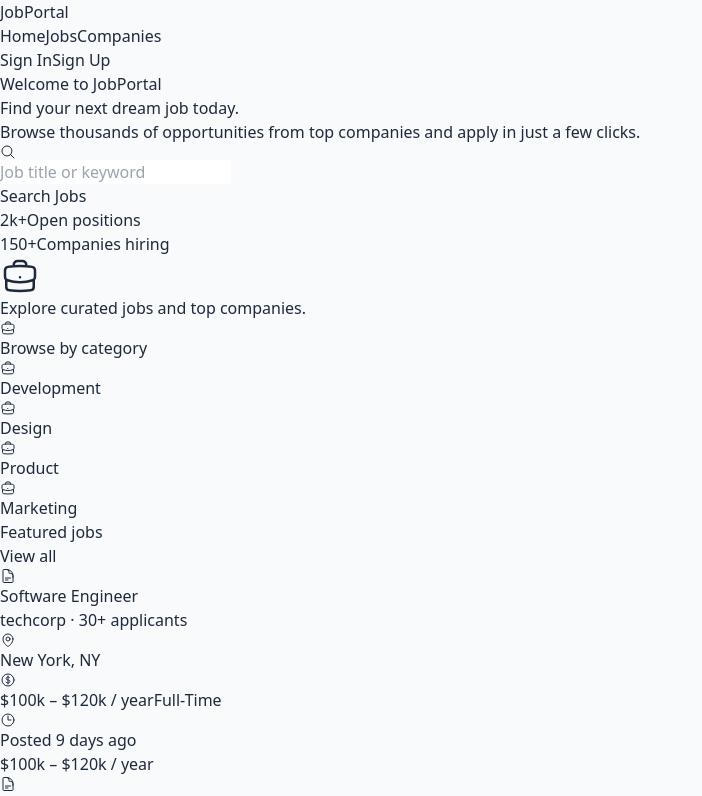
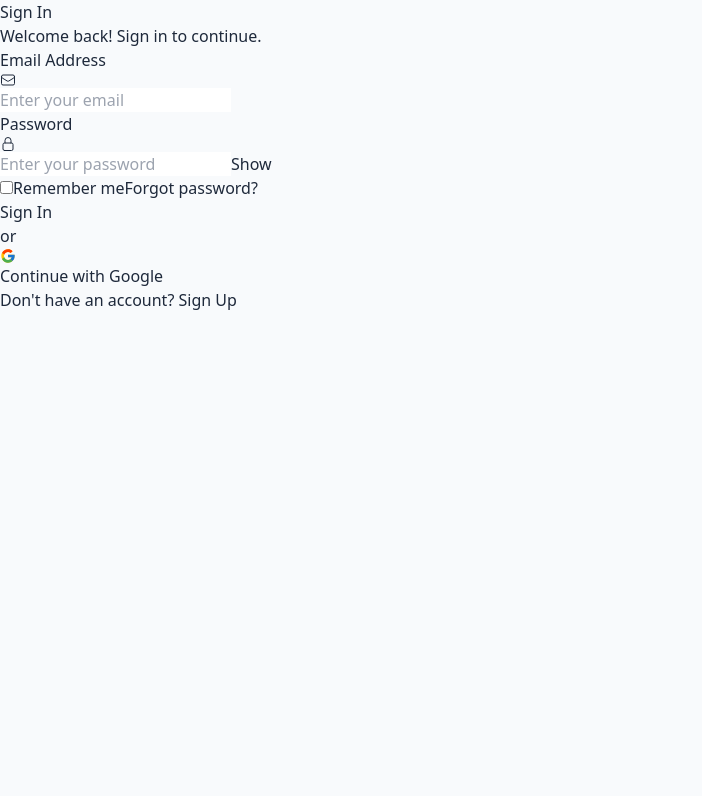
Before and after one commit to Bisrat-19/JobPortal, a React (Vite) app: page / in a window 1280 px wide. Shown: the top 796 px of the page, without its empty margins (0-702 px from the left). Built offline with nearby package versions, Linux system fonts and the light colour scheme.

Commit message:
feat: implement authentication routes and RequireAuth component

```diff
--- a/src/App.tsx
+++ b/src/App.tsx
@@ -10,13 +10,25 @@ import SignUpPage from "./pages/SignUpPage";
 import NotFoundPage from "./pages/NotFoundPage";
 import CompanyDetailsPage from "./pages/CompanyDetailsPage";
 import SavedJobsPage from "./pages/SavedJobsPage";
+import RequireAuth from "./routes/RequireAuth";
 
 const App = () => {
   return (
     <Routes>
-      {/* routes that share the main layout */}
-      <Route element={<MainLayout />}>
-        <Route path="/" element={<HomePage />} />
+      {/* public auth routes */}
+      <Route path="/" element={<SignInPage />} />
+      <Route path="/signin" element={<SignInPage />} />
+      <Route path="/signup" element={<SignUpPage />} />
+
+      {/* routes that share the main layout and require auth */}
+      <Route
+        element={
+          <RequireAuth>
+            <MainLayout />
+          </RequireAuth>
+        }
+      >
+        <Route path="/home" element={<HomePage />} />
         <Route path="/jobs" element={<JobsPage />} />
         <Route path="/jobs/:jobId" element={<JobDetailsPage />} />
         <Route path="/jobs/:jobId/apply" element={<JobApplicationPage />} />
@@ -25,10 +37,6 @@ const App = () => {
         <Route path="/companies/:companyId" element={<CompanyDetailsPage />} />
       </Route>
 
-      {/* auth routes */}
-      <Route path="/signin" element={<SignInPage />} />
-      <Route path="/signup" element={<SignUpPage />} />
-
       {/* catch-all route */}
       <Route path="*" element={<NotFoundPage />} />
     </Routes>
--- a/src/components/Navbar.tsx
+++ b/src/components/Navbar.tsx
@@ -46,7 +46,7 @@ const Navbar = () => {
 
         <nav className="flex items-center gap-6">
           <NavLink
-            to="/"
+            to="/home"
             className={({ isActive }) =>
               isActive
                 ? `${linkBase} text-slate-900 border-b-2 border-emerald-600 pb-1`
--- a/src/pages/SignInPage.tsx
+++ b/src/pages/SignInPage.tsx
@@ -1,14 +1,22 @@
-import { useState } from "react";
+import { useEffect, useState } from "react";
 import { Link, useNavigate } from "react-router-dom";
 import { HiOutlineLockClosed, HiOutlineEnvelope } from "react-icons/hi2";
+import { FcGoogle } from "react-icons/fc";
 import { useAuth } from "../hooks/useAuth";
 
 const SignInPage = () => {
     const navigate = useNavigate();
-    const { signIn } = useAuth();
+    const { signIn, isAuthenticated } = useAuth();
+
+    useEffect(() => {
+        if (isAuthenticated) {
+            navigate("/home", { replace: true });
+        }
+    }, [isAuthenticated, navigate]);
 
     const [email, setEmail] = useState("");
     const [password, setPassword] = useState("");
+    const [showPassword, setShowPassword] = useState(false);
     const [remember, setRemember] = useState(false);
     const [loading, setLoading] = useState(false);
     const [error, setError] = useState<string | null>(null);
@@ -27,7 +35,8 @@ const SignInPage = () => {
             if (remember) {
                 localStorage.setItem("jobportal:lastEmail", email);
             }
-            navigate("/");
+            // clear sensitive fields after successful login
+            setPassword("");
         } catch {
             setError("Sign in failed. Please try again.");
         } finally {
@@ -49,7 +58,7 @@ const SignInPage = () => {
                     </p>
                 )}
 
-                <form onSubmit={handleSubmit} className="space-y-4">
+                <form onSubmit={handleSubmit} className="space-y-4" autoComplete="off">
                     <div className="space-y-1 text-sm">
                         <label className="block text-slate-700">Email Address</label>
                         <div className="flex items-center gap-2 rounded-md border border-slate-300 px-3 py-2 focus-within:ring-2 focus-within:ring-emerald-500">
@@ -60,6 +69,7 @@ const SignInPage = () => {
                                 onChange={(e) => setEmail(e.target.value)}
                                 className="w-full text-sm outline-none border-none bg-transparent"
                                 placeholder="Enter your email"
+                                autoComplete="off"
                             />
                         </div>
                     </div>
@@ -69,12 +79,20 @@ const SignInPage = () => {
                         <div className="flex items-center gap-2 rounded-md border border-slate-300 px-3 py-2 focus-within:ring-2 focus-within:ring-emerald-500">
                             <HiOutlineLockClosed className="text-slate-400" />
                             <input
-                                type="password"
+                                type={showPassword ? "text" : "password"}
                                 value={password}
                                 onChange={(e) => setPassword(e.target.value)}
                                 className="w-full text-sm outline-none border-none bg-transparent"
                                 placeholder="Enter your password"
+                                autoComplete="new-password"
                             />
+                            <button
+                                type="button"
+                                onClick={() => setShowPassword((v) => !v)}
+                                className="text-xs text-slate-500 hover:text-slate-700"
+                            >
+                                {showPassword ? "Hide" : "Show"}
+                            </button>
                         </div>
                     </div>
 
@@ -105,6 +123,20 @@ const SignInPage = () => {
                     </button>
                 </form>
 
+                <div className="flex items-center gap-2 text-xs text-slate-400">
+                    <span className="h-px flex-1 bg-slate-200" />
+                    <span>or</span>
+                    <span className="h-px flex-1 bg-slate-200" />
+                </div>
+
+                <button
+                    type="button"
+                    className="w-full inline-flex items-center justify-center gap-2 rounded-md border border-slate-200 bg-white px-4 py-2 text-sm font-medium text-slate-700 hover:bg-slate-50"
+                >
+                    <FcGoogle className="h-4 w-4" />
+                    <span>Continue with Google</span>
+                </button>
+
                 <p className="text-xs text-center text-slate-600">
                     Don&apos;t have an account?{" "}
                     <Link to="/signup" className="text-emerald-600 hover:underline">
--- a/src/pages/SignUpPage.tsx
+++ b/src/pages/SignUpPage.tsx
@@ -1,16 +1,25 @@
-import { useState } from "react";
+import { useEffect, useState } from "react";
 import { Link, useNavigate } from "react-router-dom";
 import { HiOutlineLockClosed, HiOutlineEnvelope, HiOutlineUser } from "react-icons/hi2";
+import { FcGoogle } from "react-icons/fc";
 import { useAuth } from "../hooks/useAuth";
 
 const SignUpPage = () => {
     const navigate = useNavigate();
-    const { signUp } = useAuth();
+    const { signUp, isAuthenticated } = useAuth();
+
+    useEffect(() => {
+        if (isAuthenticated) {
+            navigate("/home", { replace: true });
+        }
+    }, [isAuthenticated, navigate]);
 
     const [name, setName] = useState("");
     const [email, setEmail] = useState("");
     const [password, setPassword] = useState("");
     const [confirmPassword, setConfirmPassword] = useState("");
+    const [showPassword, setShowPassword] = useState(false);
+    const [showConfirmPassword, setShowConfirmPassword] = useState(false);
     const [loading, setLoading] = useState(false);
     const [error, setError] = useState<string | null>(null);
 
@@ -36,7 +45,9 @@ const SignUpPage = () => {
         setLoading(true);
         try {
             await signUp(name, email, password);
-            navigate("/");
+            // clear sensitive fields after successful signup
+            setPassword("");
+            setConfirmPassword("");
         } catch {
             setError("Sign up failed. Please try again.");
         } finally {
@@ -58,7 +69,7 @@ const SignUpPage = () => {
                     </p>
                 )}
 
-                <form onSubmit={handleSubmit} className="space-y-4">
+                <form onSubmit={handleSubmit} className="space-y-4" autoComplete="off">
                     <div className="space-y-1 text-sm">
                         <label className="block text-slate-700">Full Name</label>
                         <div className="flex items-center gap-2 rounded-md border border-slate-300 px-3 py-2 focus-within:ring-2 focus-within:ring-emerald-500">
@@ -83,6 +94,7 @@ const SignUpPage = () => {
                                 onChange={(e) => setEmail(e.target.value)}
                                 className="w-full text-sm outline-none border-none bg-transparent"
                                 placeholder="Enter your email"
+                                autoComplete="off"
                             />
                         </div>
                     </div>
@@ -92,12 +104,20 @@ const SignUpPage = () => {
                         <div className="flex items-center gap-2 rounded-md border border-slate-300 px-3 py-2 focus-within:ring-2 focus-within:ring-emerald-500">
                             <HiOutlineLockClosed className="text-slate-400" />
                             <input
-                                type="password"
+                                type={showPassword ? "text" : "password"}
                                 value={password}
                                 onChange={(e) => setPassword(e.target.value)}
                                 className="w-full text-sm outline-none border-none bg-transparent"
                                 placeholder="Create a password"
+                                autoComplete="new-password"
                             />
+                            <button
+                                type="button"
+                                onClick={() => setShowPassword((v) => !v)}
+                                className="text-xs text-slate-500 hover:text-slate-700"
+                            >
+                                {showPassword ? "Hide" : "Show"}
+                            </button>
                         </div>
                     </div>
 
@@ -106,12 +126,20 @@ const SignUpPage = () => {
                         <div className="flex items-center gap-2 rounded-md border border-slate-300 px-3 py-2 focus-within:ring-2 focus-within:ring-emerald-500">
                             <HiOutlineLockClosed className="text-slate-400" />
                             <input
-                                type="password"
+                                type={showConfirmPassword ? "text" : "password"}
                                 value={confirmPassword}
                                 onChange={(e) => setConfirmPassword(e.target.value)}
                                 className="w-full text-sm outline-none border-none bg-transparent"
                                 placeholder="Repeat your password"
+                                autoComplete="new-password"
                             />
+                            <button
+                                type="button"
+                                onClick={() => setShowConfirmPassword((v) => !v)}
+                                className="text-xs text-slate-500 hover:text-slate-700"
+                            >
+                                {showConfirmPassword ? "Hide" : "Show"}
+                            </button>
                         </div>
                     </div>
 
@@ -123,6 +151,20 @@ const SignUpPage = () => {
                         {loading ? "Signing up..." : "Sign Up"}
                     </button>
                 </form>
+
+                <div className="flex items-center gap-2 text-xs text-slate-400">
+                    <span className="h-px flex-1 bg-slate-200" />
+                    <span>or</span>
+                    <span className="h-px flex-1 bg-slate-200" />
+                </div>
+
+                <button
+                    type="button"
+                    className="w-full inline-flex items-center justify-center gap-2 rounded-md border border-slate-200 bg-white px-4 py-2 text-sm font-medium text-slate-700 hover:bg-slate-50"
+                >
+                    <FcGoogle className="h-4 w-4" />
+                    <span>Continue with Google</span>
+                </button>
 
                 <p className="text-xs text-center text-slate-600">
                     Already have an account?{" "}
--- /dev/null
+++ b/src/routes/RequireAuth.tsx
@@ -0,0 +1,20 @@
+import { type ReactNode } from "react";
+import { Navigate, useLocation } from "react-router-dom";
+import { useAuth } from "../hooks/useAuth";
+
+interface RequireAuthProps {
+  children: ReactNode;
+}
+
+const RequireAuth = ({ children }: RequireAuthProps) => {
+  const { isAuthenticated } = useAuth();
+  const location = useLocation();
+
+  if (!isAuthenticated) {
+    return <Navigate to="/" replace state={{ from: location }} />;
+  }
+
+  return children;
+};
+
+export default RequireAuth;
```
Also changed, not shown: src/pages/SavedJobsPage.tsx (+1 -22 lines).
